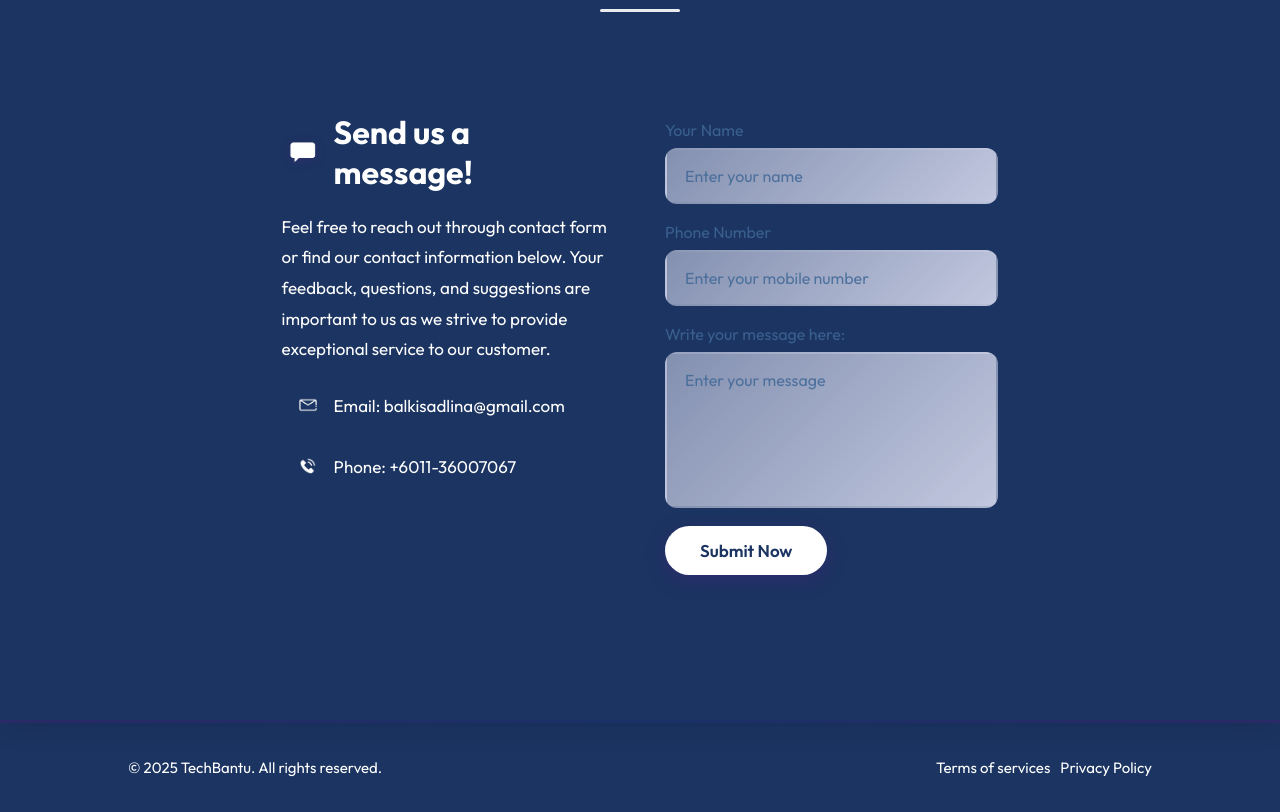
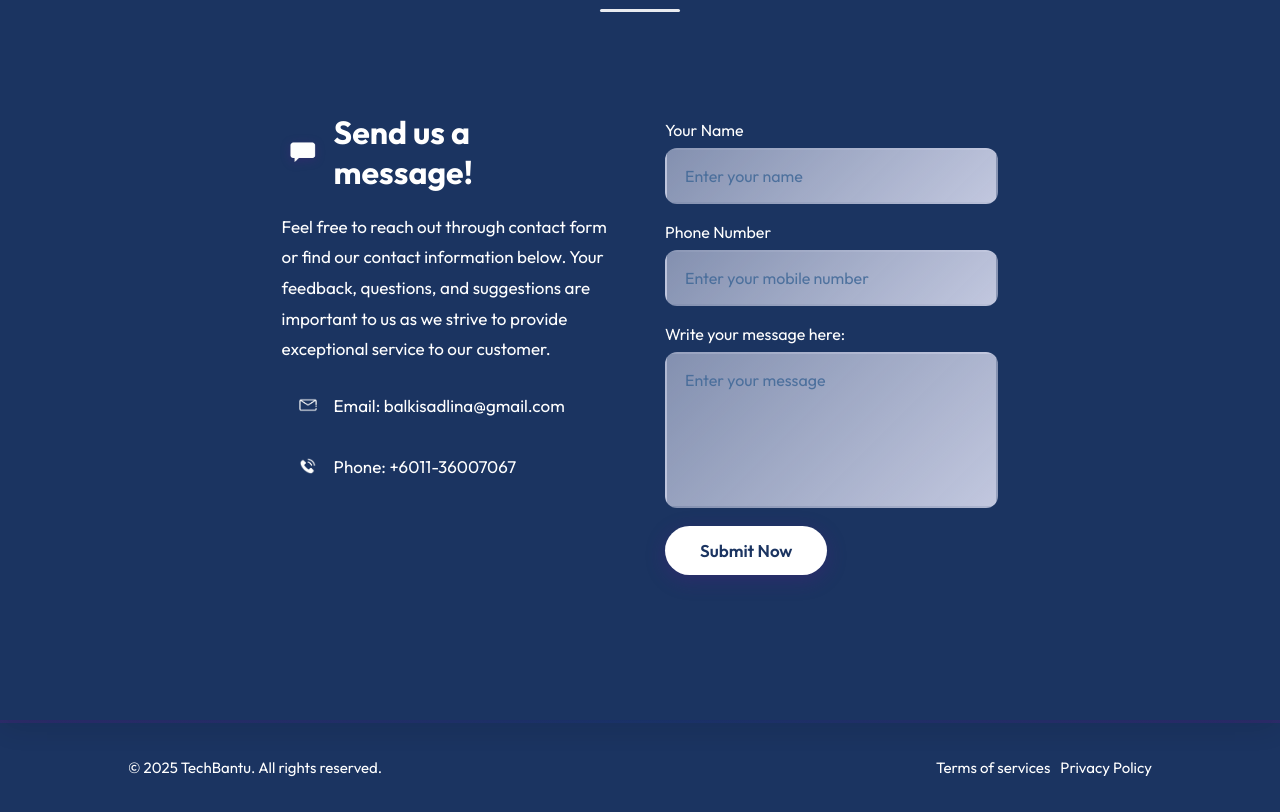
Before and after one commit to adlinablks/IT-WEBSITES, a React (Vite) app: page / in a window 1280 px wide. Shown: the part 3040-3852 px from the top of the page. Built offline with nearby package versions, Linux system fonts and the light colour scheme.

Commit message:
edit color

```diff
--- a/src/components/contact/contact.css
+++ b/src/components/contact/contact.css
@@ -121,17 +121,17 @@
     border-radius: 12px;
     font-size: 16px;
     transition: all 0.3s ease;
-    color: #ffffff;
+    color: #1b3461;
 }
 
 .contact form input:focus, .contact form textarea:focus{
-    border-color: #1b3461;
-    background: rgb(95, 97, 140);
+    border-color: white;
+    background: rgb(187, 189, 219);
     box-shadow: 0 4px 15px rgba(88, 28, 135, 0.15);
 }
 
 .contact form label{
-    color: rgba(63, 103, 150, 0.85);
+    color: white;
     display: block;
     margin-top: 8px;
 }
```
